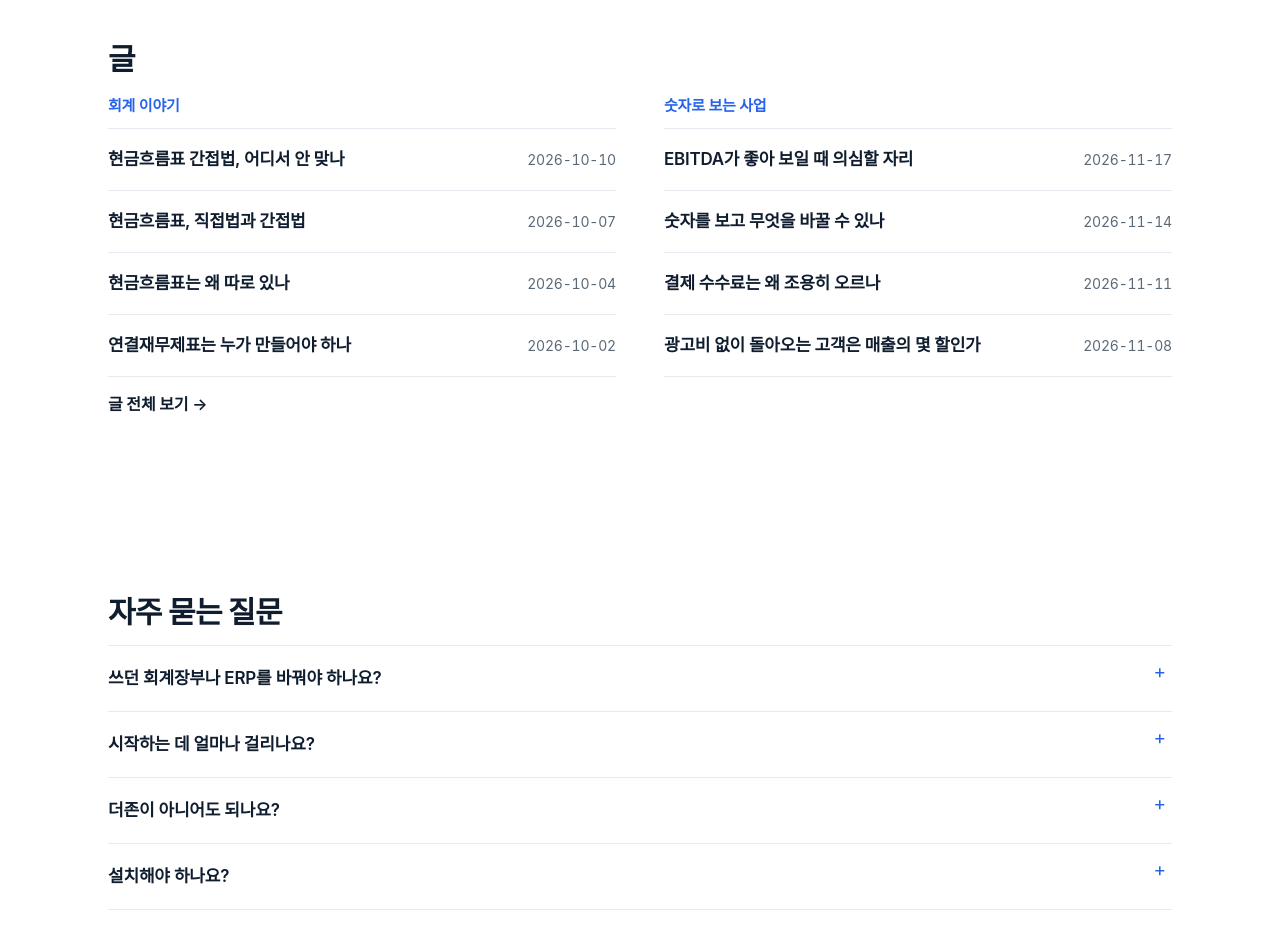
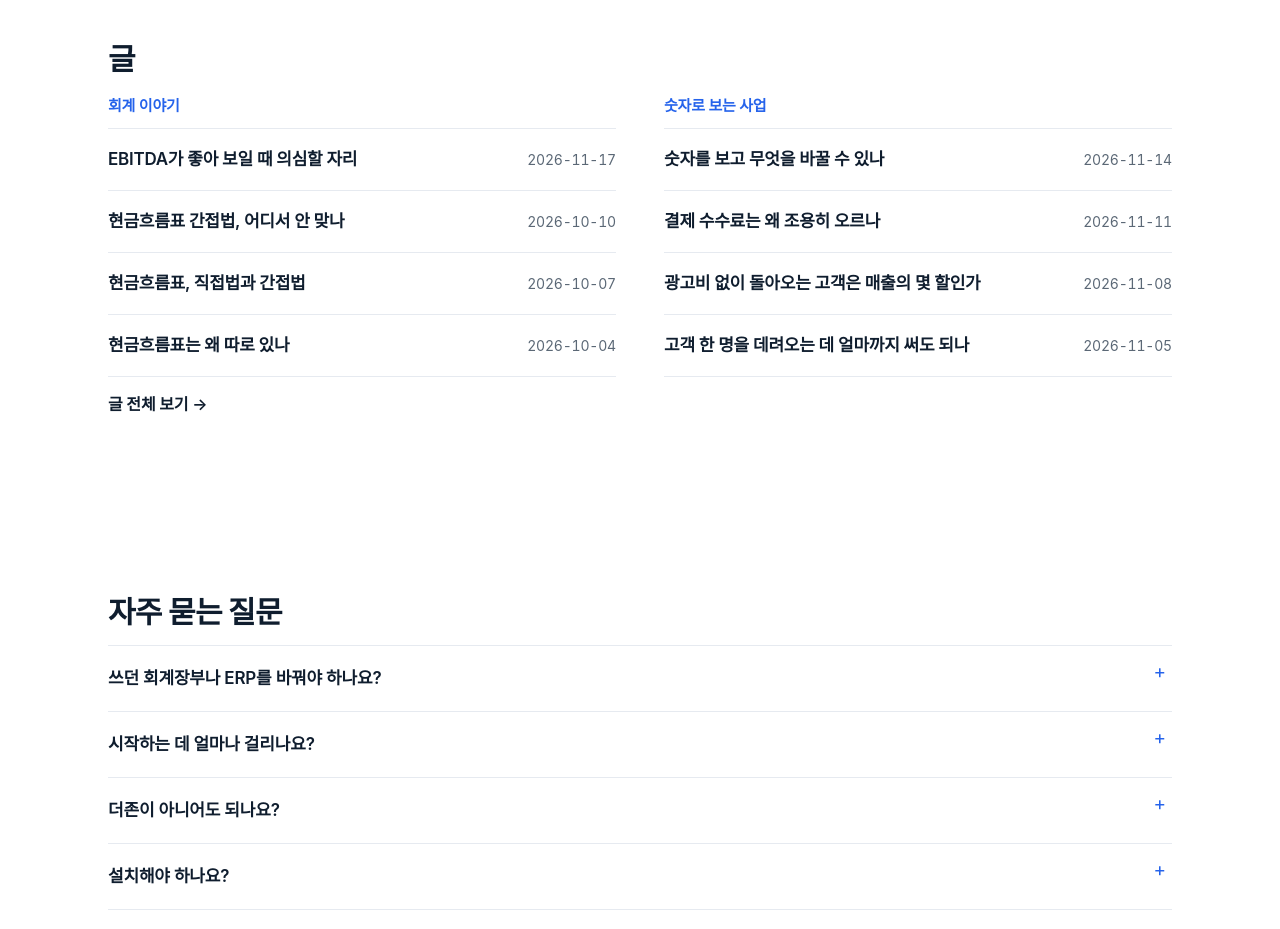
Before and after one commit to younje-cho/luwiz-site, a plain HTML site: page index.html in a window 1280 px wide. Shown: the part 5020-5949 px from the top of the page. Drawn offline with Linux system fonts and the light colour scheme; a web font is replaced by a local one.

Commit message:
블로그 21편 분류 - 숫자로 보는 사업 → 회계 이야기(감가상각 · 리스 · 개발비 자산화가 숫자를 바꾸는 글)
Co-Authored-By: Claude Opus 5.5 <noreply@anthropic.com>

```diff
--- a/index.html
+++ b/index.html
@@ -325,19 +325,19 @@
       <div>
         <h3>회계 이야기</h3>
         <ul class="posts2">
+          <li><a href="/blog/when-ebitda-looks-too-good.html"><span>EBITDA가 좋아 보일 때 의심할 자리</span><time>2026-11-17</time></a></li>
           <li><a href="/blog/where-indirect-cash-flow-breaks.html"><span>현금흐름표 간접법, 어디서 안 맞나</span><time>2026-10-10</time></a></li>
           <li><a href="/blog/direct-vs-indirect-cash-flow.html"><span>현금흐름표, 직접법과 간접법</span><time>2026-10-07</time></a></li>
           <li><a href="/blog/why-cash-flow-statement.html"><span>현금흐름표는 왜 따로 있나</span><time>2026-10-04</time></a></li>
-          <li><a href="/blog/who-makes-consolidated-statements.html"><span>연결재무제표는 누가 만들어야 하나</span><time>2026-10-02</time></a></li>
         </ul>
       </div>
       <div>
         <h3>숫자로 보는 사업</h3>
         <ul class="posts2">
-          <li><a href="/blog/when-ebitda-looks-too-good.html"><span>EBITDA가 좋아 보일 때 의심할 자리</span><time>2026-11-17</time></a></li>
           <li><a href="/blog/what-to-change-from-numbers.html"><span>숫자를 보고 무엇을 바꿀 수 있나</span><time>2026-11-14</time></a></li>
           <li><a href="/blog/why-payment-fees-creep-up.html"><span>결제 수수료는 왜 조용히 오르나</span><time>2026-11-11</time></a></li>
           <li><a href="/blog/repeat-customers-share.html"><span>광고비 없이 돌아오는 고객은 매출의 몇 할인가</span><time>2026-11-08</time></a></li>
+          <li><a href="/blog/how-much-to-spend-per-customer.html"><span>고객 한 명을 데려오는 데 얼마까지 써도 되나</span><time>2026-11-05</time></a></li>
         </ul>
       </div>
     </div>
```
Also changed, not shown: blog/index.html (+1 -1 lines), blog/when-ebitda-looks-too-good.html (+1 -1 lines).
